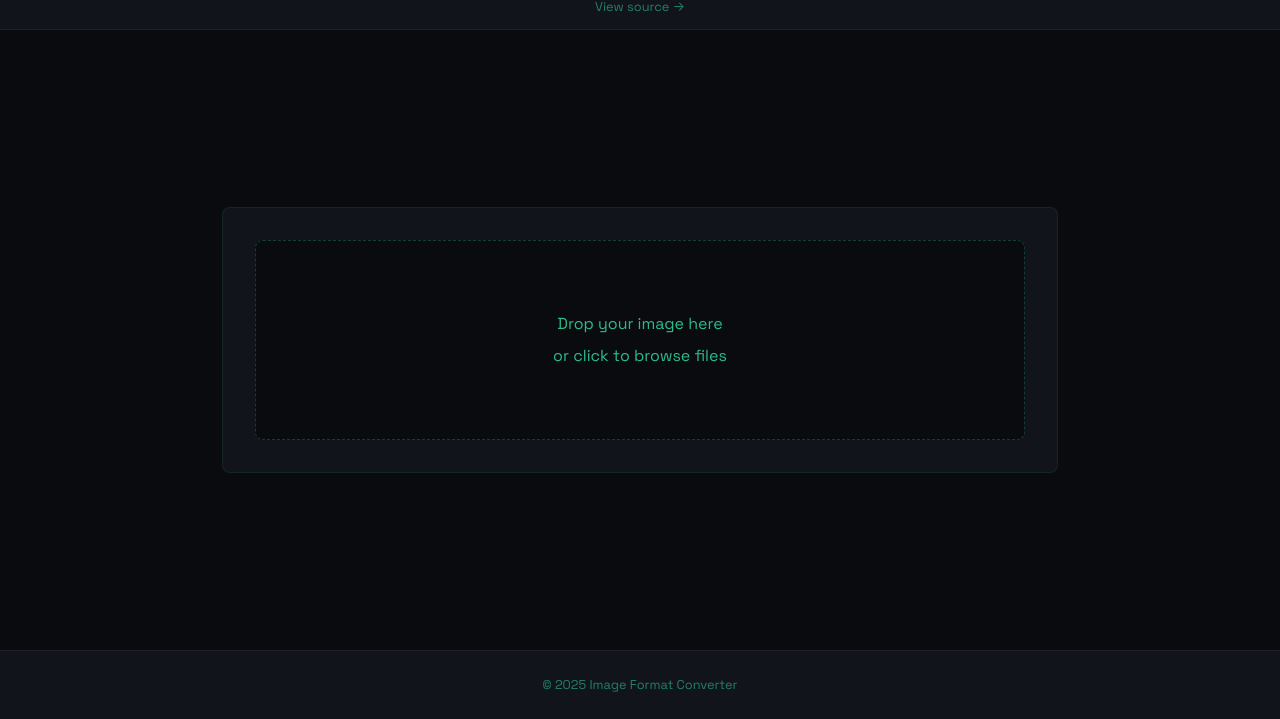
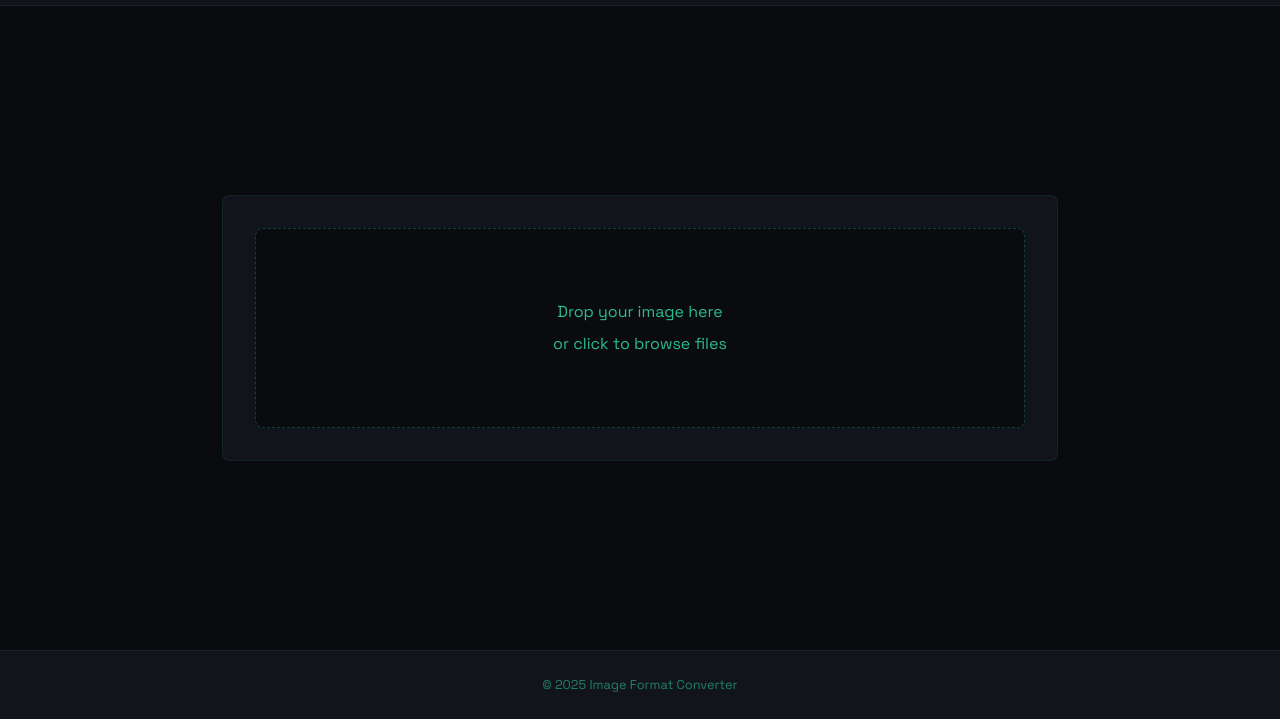
Before and after one commit to HASH1MX/CursorConverter, a website: page index.html in a window 1280 px wide. Shown: the part 81-800 px from the top of the page. Drawn offline with Linux system fonts and the light colour scheme.

Commit message:
Remove GitHub link from the top bar in index.html to streamline the interface and focus on the main application features.

```diff
--- a/index.html
+++ b/index.html
@@ -242,9 +242,6 @@
         <div class="top-bar-content">
             <span class="version-tag">VERSION 2.0</span>
             <h1>Image Format Converter</h1>
-            <a href="https://github.com/hash1mx/CursorConverter" class="github-link" target="_blank">
-                View source →
-            </a>
         </div>
     </div>
 
```
